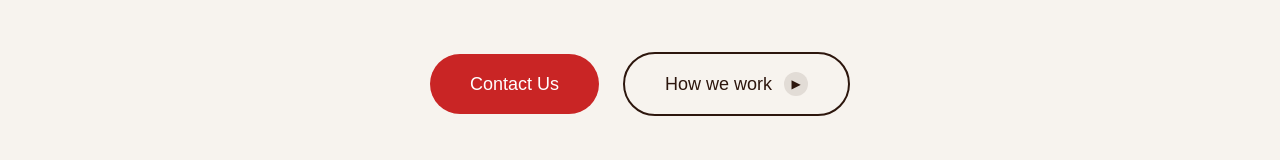
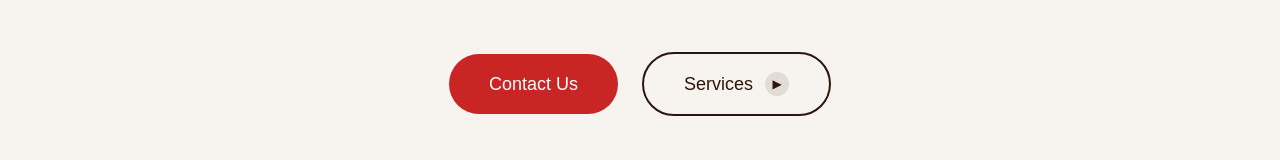
Before and after one commit to Ditsa18/WisAh, a Next.js app: page / in a window 1280 px wide. Shown: the part 476-636 px from the top of the page. Built offline with nearby package versions, Linux system fonts and the light colour scheme.

Commit message:
ui fixed

```diff
--- a/client/component/landing/Hero.tsx
+++ b/client/component/landing/Hero.tsx
@@ -39,9 +39,9 @@ export default function Hero() {
             <a href="#contact">
               <Button size="lg" className="px-10 py-4 text-lg">Contact Us</Button>
             </a>
-            <a href="#how-we-work">
+            <a href="#services">
               <Button variant="outline" size="lg" className="flex items-center gap-3 px-10 py-4 text-lg">
-                <span>How we work</span>
+                <span>Services</span>
                 <span className="flex h-6 w-6 items-center justify-center rounded-full bg-espresso/10 text-xs">
                   ▶
                 </span>
```
